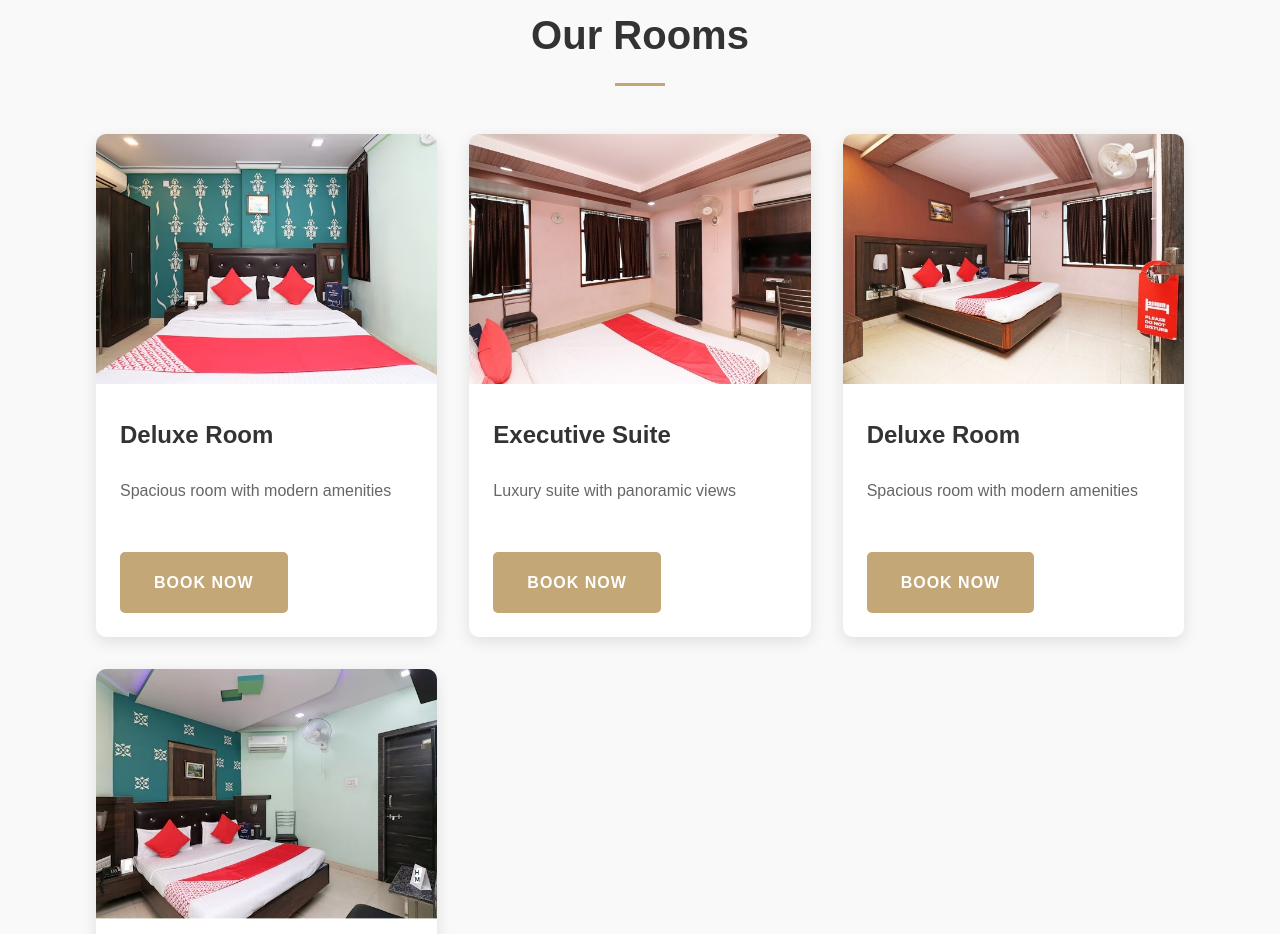
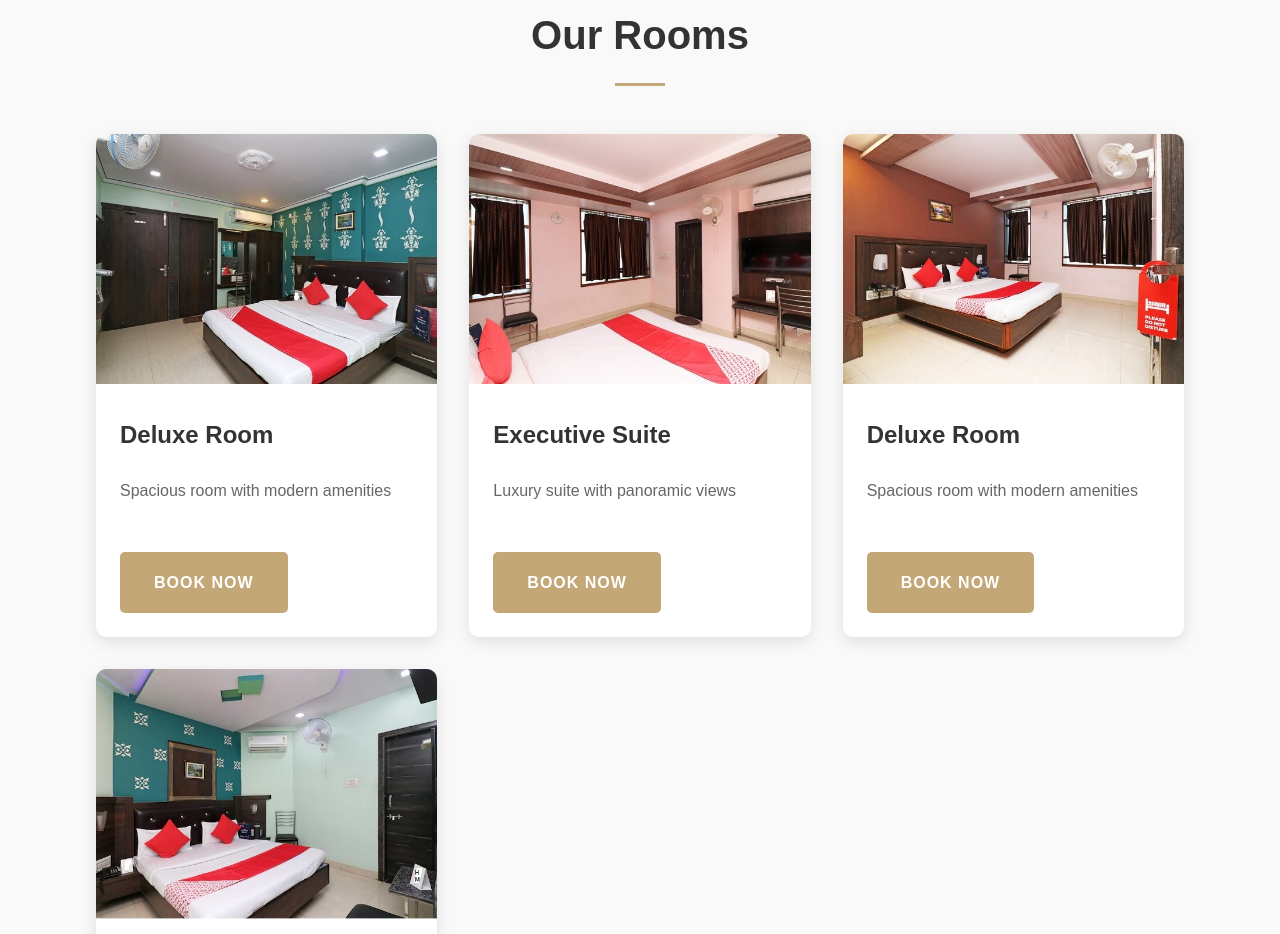
Before and after one commit to taslimbkn/hotelmadani, a plain HTML site: page index.html in a window 1280 px wide. Shown: the part 893-1827 px from the top of the page. Drawn offline with Linux system fonts and the light colour scheme.

Commit message:
Update index.html

```diff
--- a/index.html
+++ b/index.html
@@ -33,7 +33,7 @@
         <h2>Our Rooms</h2>
         <div class="room-container">
             <div class="room-card">
-                <img src="images/rc2.JPG" alt="Classic Room">
+                <img src="images/rc4.JPG" alt="Classic Room">
                 <h3>Deluxe Room</h3>
                 <p>Spacious room with modern amenities</p>
                 <a href="#" class="btn">Book Now</a>
```
